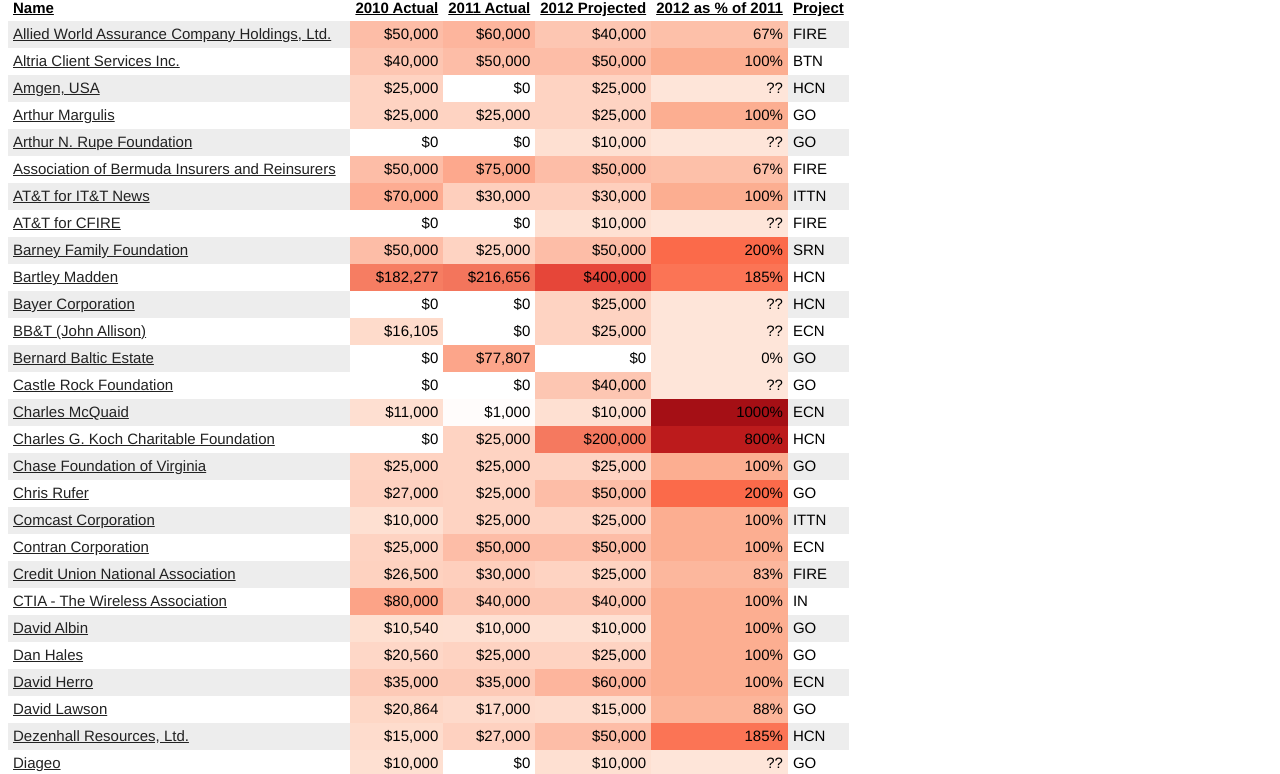
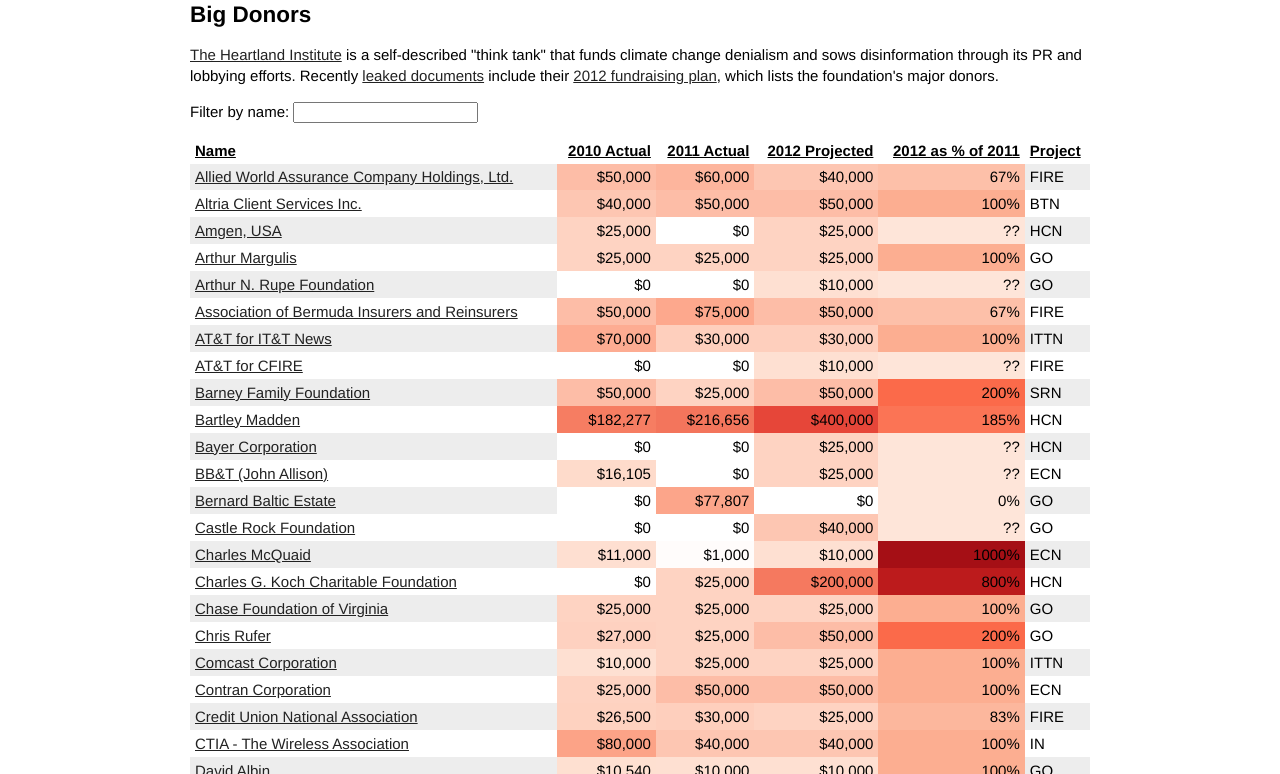
Before and after one commit to shawnbot/heartland-leaks, a plain HTML site: page index.html in a window 1280 px wide. Shown: the part 57-831 px from the top of the page. Drawn offline with Linux system fonts and the light colour scheme.

Commit message:
added explanatory text

```diff
--- a/index.html
+++ b/index.html
@@ -1,7 +1,7 @@
 <!DOCTYPE html>
 <html>
     <head>
-        <title>Headlands Institute: 2012 Donors</title>
+        <title>Heartland Institute: 2012 Donors</title>
         <script type="text/javascript" src="js/vendor/d3/d3.min.js"></script>
         <script type="text/javascript" src="js/vendor/d3/d3.csv.min.js"></script>
         <script type="text/javascript" src="js/vendor/colorbrewer.js"></script>
@@ -15,8 +15,14 @@
             a:link { color: #222; }
             a:visited { color: #777; }
 
+            #container {
+                max-width: 60em;
+                margin: 0 auto;
+            }
+
             table {
                 border-collapse: collapse;
+                width: 100%;
             }
 
             th, td {
@@ -53,14 +59,27 @@
         </style>
     </head>
     <body>
+        <div id="container">
+            <h1>The Heartland Institute: 2012 Fundraising Plan</h1>
+            <h2>Big Donors</h2>
+
+            <p><a href="http://heartland.org/">The Heartland Institute</a> is a
+            self-described "think tank" that funds climate change denialism and sows
+            disinformation through its PR and lobbying efforts. Recently
+            <a href="http://www.desmogblog.com/heartland-insider-exposes-institute-s-budget-and-strategy">leaked documents</a>
+            include their <a href="http://www.desmogblog.com/sites/beta.desmogblog.com/files/(1-15-2012)%202012%20Fundraising%20Plan.pdf">2012 fundraising plan</a>,
+            which lists the foundation's major donors.</p>
+
             <form id="filters">
                 <p>Filter by name: <input id="filter-name"></p>
             </form>
+
             <table id="donors">
                 <thead><tr></tr></thead>
                 <tfoot><tr></tr></tfoot>
                 <tbody></tbody>
             </table>
+        </div>
 
         <script type="text/javascript" defer>
 
```
Lines whose indentation alone changed are shown as unchanged.
